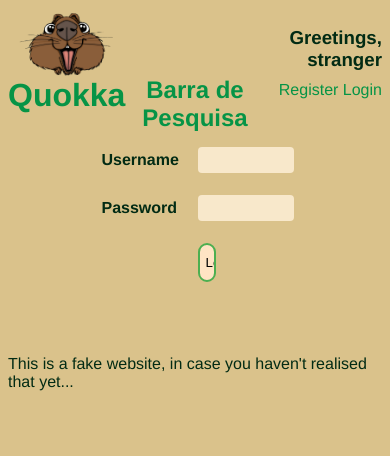
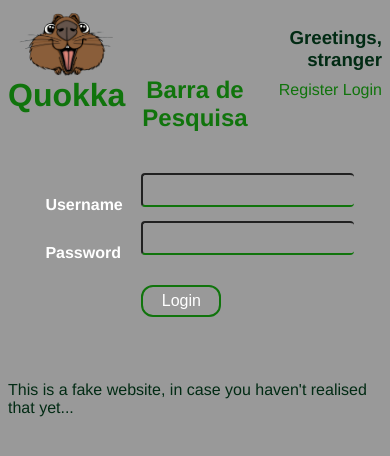
Before and after one commit to DiogoASTeixeira/LTW-Project, a PHP site: page /authentication/login in a window 390 px wide. Shown: the top 456 px of the page. Run offline with PHP 8.4, Linux system fonts and the light colour scheme.

Commit message:
done some work on the login page, css related

```diff
--- a/css/layout.css
+++ b/css/layout.css
@@ -23,6 +23,19 @@ header h3 {
 
 header div {
     grid-area: mid / third / bot / fourth;
+}
+
+#login {
+    display: grid;
+    grid-template-rows: [top] 35em [mid];
+    grid-template-columns: [first] 35% [second] 65% [third];
+}
+
+#login > form{
+    grid-area: top / second / mid / third;
+}
+#login > img{
+    grid-area: top / first / mid / second;
 }
 
 #single_comment{
@@ -74,19 +87,22 @@ header div {
 }
 
 form {
-    padding-left: 25%;
-    padding-top: 3%;
+    padding-left: 15%;
+    padding-right: 15%;
+    padding-top: 20%;
     display: grid;
     grid-template-rows: [top] 3em [mid] 3em [midbot] 3em [bot] 3em [extrabot];
     grid-template-columns: [first] 6em [second] auto [third];
 }
 label[for=uname]{
-    padding-top: 0.25em;
+    padding-top: 1.4em;
+    color: white;
     text-align: justify;
     grid-area: top / first / mid / second;
 }
 label[for=psw]{
-    padding-top: 0.25em;
+    padding-top: 1.4em;
+    color: white;
     text-align: justify;
     grid-area: mid / first / midbot / second;
 }
@@ -97,8 +113,32 @@ input[type=password]{
     grid-area: mid / second / midbot / third;
 }
 input[type=submit]{
+    margin-left: 48%;
+    margin-top: 1em;
     grid-area: midbot / second / bot / third;
 }
+
+@media screen and (max-width: 850px) {
+    #login{
+        grid-template-rows: [top] auto [mid];
+        grid-template-columns: [second] 100% [third];
+    }
+    #login > img {
+      width: 0%;
+      height: 0%;
+    }
+    #login > form{
+        grid-area: top / second / mid / third;
+        width: auto;
+        height: auto;
+        padding-left: 10%;
+        padding-right: 10%;
+        padding-top: 10%;
+    }
+    input[type=submit]{
+        margin-left: 0%;
+    }
+  }
 
 #profile_posts{
     grid-area: mid / first / bot / second;
--- a/css/style.css
+++ b/css/style.css
@@ -1,5 +1,5 @@
 body {
-    background-color: rgb(218, 194, 139);
+    background-color: rgb(153, 153, 153);
     color:rgb(2, 43, 20);
     font-family:  Helvetica, sans-serif;
 }
@@ -16,9 +16,14 @@ header #quokka_header img
     padding: 5px;
     width: 95px;
 }
+footer{
+    position: relative;
+    bottom:0;
+    width:100%;
+}
 
 header #quokka_header img:hover {
-    box-shadow: 0 0 2px 1px rgb(6, 148, 70);
+    box-shadow: 0 0 2px 1px rgb(16, 116, 12);
 }
 
 header h1{
@@ -69,20 +74,18 @@ header #user_action{
 }
 
 input[type=username], input[type=password], input[type=text]{
-    border-style: none;
-    background-color: #f8e8cb;
+    padding: 0.1em;
+    padding-left: 0.7em;
+    border-bottom:2px solid rgb(16, 116, 12);
+    border-right: 0cm;
+    background-color: rgb(153, 153, 153);
     border-radius: 4px;
-    width: 50%;
-    height: 50%;
-}
-input[type=submit]{
-    border-radius: 4px;
-    width: 10%;
-    height: 80%;
+    width: 70%;
+    height: 60%;
 }
 
 a:link {
-    color: rgb(6, 148, 70);
+    color: rgb(16, 116, 12);
     text-decoration: none;
 }
 
@@ -92,15 +95,38 @@ a:visited {
 }
 
 input[type=submit]{
+    background-color: rgb(153, 153, 153);
+    width: 25%;
+    height: 70%;
     border-radius: 12px;
-    background-color: bisque;
-  color: black;
-  border: 2px solid #4CAF50;
+    color:white;
+    font-size: 1em;
+    border: 2px solid rgb(16, 116, 12);
     -webkit-transition-duration: 0.4s;
     transition-duration: 0.4s;
 }
 
 input[type=submit]:hover{
-    background-color: #4CAF50; /* Green */
+    background-color: rgb(16, 116, 12); /* Green */
   color: white;
 }
+
+#login > img{
+    border-right: 3px solid rgb(7, 97, 47);
+    width: 100%;
+    height: 100%;
+}
+
+@media screen and (max-width: 850px){
+    input[type=submit]{
+        width: 5em;
+        height: 2em;
+    }
+}
+
+@media screen and (max-width: 400px){
+    input[type=username], input[type=password], input[type=text]{
+        width: 15em;
+        height: 2em;
+    }
+}
--- a/templates/authentication/login.php
+++ b/templates/authentication/login.php
@@ -1,3 +1,4 @@
+<img src="../images/quokka_login.png" alt="Quokka">
 <form action='../actions/action_login.php' method="post">
     <label for="uname"><b>Username</b></label>
     <input type="username" name="username" required><br>
```
Also changed, not shown: authentication/login.php (line endings or trailing spaces), images/quokka_login.png (added).
